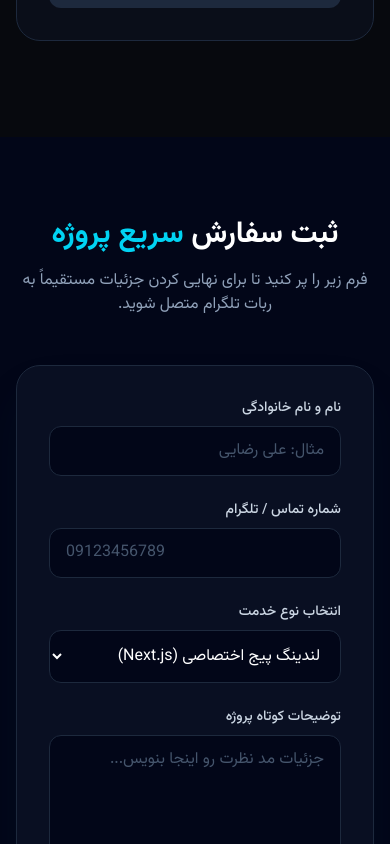
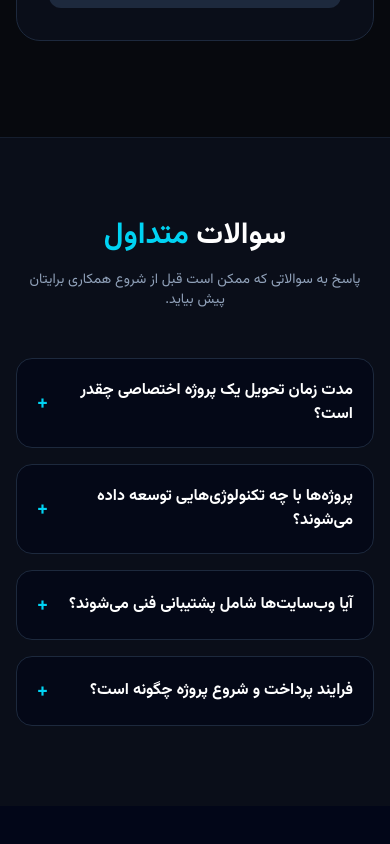
Before and after one commit to torettowm/torettoweb, a Next.js app: page / in a window 390 px wide. Shown: the part 4960-5804 px from the top of the page. Built offline with nearby package versions, Linux system fonts and the light colour scheme.

Commit message:
Add FAQ component with accordion

```diff
--- a/app/page.tsx
+++ b/app/page.tsx
@@ -3,6 +3,8 @@ import Portfolio from "../components/Portfolio";
 import Pricing from "../components/Pricing";
 import Footer from "../components/Footer";
 import OrderForm from "../components/OrderForm";
+ import FAQ from "../components/FAQ";
+
 
 
 
@@ -133,6 +135,7 @@ export default function Home() {
       {/* ----------------- ۴. بخش نمونه‌کارها (Portfolio) ----------------- */}
       <Portfolio />
       <Pricing />
+      <FAQ />
       <OrderForm />
       {/* ----------------- ۵. فوتر (Footer) ----------------- */}
       <footer id="contact" className="border-t border-slate-800 bg-[#05070a] py-12">
--- /dev/null
+++ b/components/FAQ.tsx
@@ -0,0 +1,84 @@
+"use client";
+
+import { useState } from "react";
+
+interface FAQItem {
+  question: string;
+  answer: string;
+}
+
+const faqs: FAQItem[] = [
+  {
+    question: "مدت زمان تحویل یک پروژه اختصاصی چقدر است؟",
+    answer: "مدت زمان با توجه به مقیاس پروژه متفاوت است. لندینگ‌پیج‌های اختصاصی معمولاً بین ۳ تا ۵ روز کاری و وب‌سایت‌های کامل شرکتی یا فروشگاهی بین ۷ تا ۱۴ روز کاری تحویل داده می‌شوند.",
+  },
+  {
+    question: "پروژه‌ها با چه تکنولوژی‌هایی توسعه داده می‌شوند؟",
+    answer: "ما از مدرن‌ترین و سریع‌ترین ابزارهای روز دنیا شامل Next.js 15، React 19، Tailwind CSS و TypeScript استفاده می‌کنیم تا بالاترین سرعت و بهترین رتبه سئو تضمین شود.",
+  },
+  {
+    question: "آیا وب‌سایت‌ها شامل پشتیبانی فنی می‌شوند؟",
+    answer: "بله، تمامی پروژه‌ها شامل ۱ تا ۳ ماه پشتیبانی فنی رایگان برای رفع باگ، به‌روزرسانی‌ها و راهنمایی کامل هستند.",
+  },
+  {
+    question: "فرایند پرداخت و شروع پروژه چگونه است؟",
+    answer: "پس از ثبت سفارش و مشاوره اولیه در تلگرام، ۳۰٪ پیش‌پرداخت دریافت می‌شود و مابقی مبلغ پس از تایید دمو و تحویل نهایی تسویه خواهد شد.",
+  },
+];
+
+export default function FAQ() {
+  const [openIndex, setOpenIndex] = useState<number | null>(null);
+
+  const toggleFAQ = (index: number) => {
+    setOpenIndex(openIndex === index ? null : index);
+  };
+
+  return (
+    <section id="faq" className="py-20 bg-slate-900/40 border-t border-slate-800/60">
+      <div className="max-w-4xl mx-auto px-4 sm:px-6 lg:px-8">
+        <div className="text-center mb-12">
+          <h2 className="text-3xl sm:text-4xl font-bold text-white mb-4">
+            سوالات <span className="text-cyan-400">متداول</span>
+          </h2>
+          <p className="text-slate-400 text-sm sm:text-base">
+            پاسخ به سوالاتی که ممکن است قبل از شروع همکاری برایتان پیش بیاید.
+          </p>
+        </div>
+
+        <div className="space-y-4" dir="rtl">
+          {faqs.map((faq, index) => {
+            const isOpen = openIndex === index;
+            return (
+              <div
+                key={index}
+                className="bg-slate-950/70 border border-slate-800 rounded-2xl overflow-hidden transition-all duration-200"
+              >
+                <button
+                  onClick={() => toggleFAQ(index)}
+                  className="w-full p-5 text-right flex items-center justify-between gap-4 focus:outline-none"
+                >
+                  <span className="font-semibold text-white text-base sm:text-lg">
+                    {faq.question}
+                  </span>
+                  <span
+                    className={`text-cyan-400 text-xl font-bold transform transition-transform duration-200 ${
+                      isOpen ? "rotate-45" : "rotate-0"
+                    }`}
+                  >
+                    +
+                  </span>
+                </button>
+
+                {isOpen && (
+                  <div className="px-5 pb-5 text-slate-300 text-sm leading-relaxed border-t border-slate-800/40 pt-3">
+                    {faq.answer}
+                  </div>
+                )}
+              </div>
+            );
+          })}
+        </div>
+      </div>
+    </section>
+  );
+}
```
